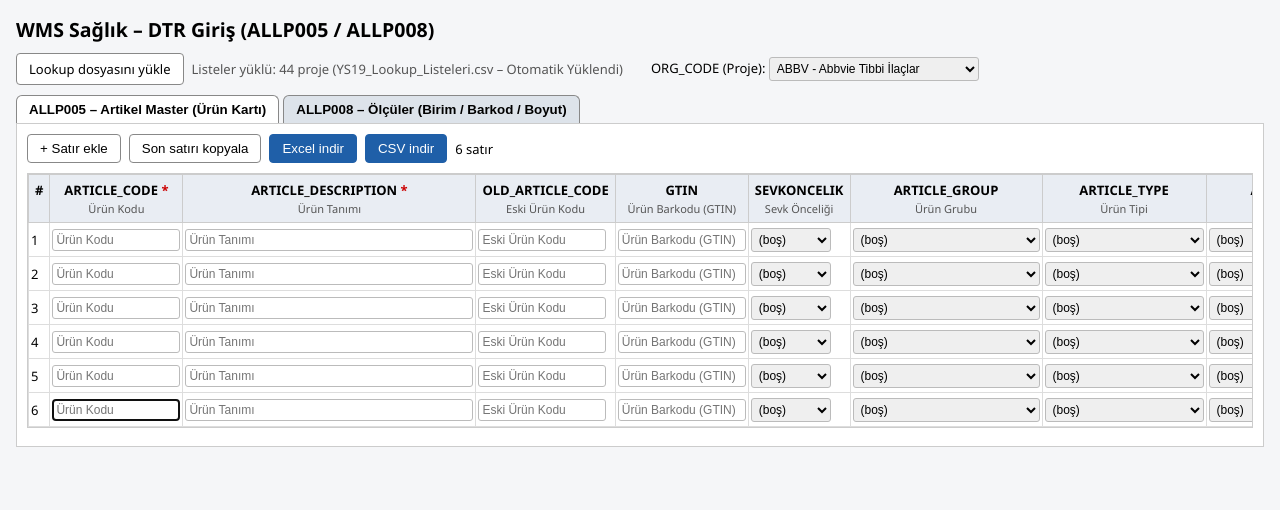
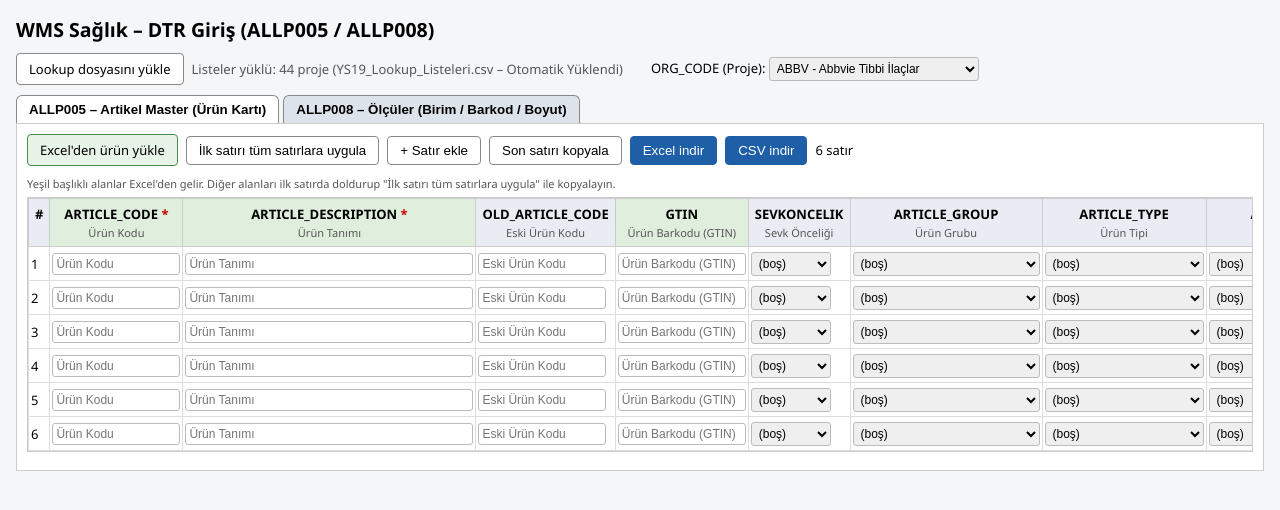
Before and after one commit to KAYA-1453/ALLP-Dtr-Giris, a plain HTML site: page index.html in a window 1280 px wide. Both pictures are taken after a click on the button "Son satırı kopyala". Drawn offline with Linux system fonts and the light colour scheme.

Commit message:
Update index.html

```diff
--- a/index.html
+++ b/index.html
@@ -3,6 +3,7 @@
 <head>
 <meta charset="utf-8">
 <title>ALLP005 / ALLP008 Giriş</title>
+<script src="https://cdn.jsdelivr.net/npm/xlsx@0.18.5/dist/xlsx.full.min.js"></script>
 <style>
 body{font-family:Segoe UI,Arial,sans-serif;font-size:13px;margin:16px;background:#f5f6f8}
 h2{margin:0 0 10px}
@@ -10,6 +11,7 @@ h2{margin:0 0 10px}
 button,.file{padding:6px 12px;border:1px solid #888;border-radius:4px;background:#fff;cursor:pointer}
 button.p{background:#1f5fa8;color:#fff;border-color:#1f5fa8}
 .file input{display:none}
+.file.x{background:#e8f3e8;border-color:#4a8a4a}
 .tabs{display:flex;gap:4px;margin:6px 0 0}
 .tabs button{border-radius:6px 6px 0 0;border-bottom:none;background:#dde3ea;font-weight:600}
 .tabs button.on{background:#fff}
@@ -18,6 +20,7 @@ button.p{background:#1f5fa8;color:#fff;border-color:#1f5fa8}
 .wrap{overflow:auto;max-height:65vh;border:1px solid #ccc}
 table{border-collapse:collapse;white-space:nowrap}
 th{position:sticky;top:0;background:#e9edf3;padding:6px;border:1px solid #ccc;font-weight:600;z-index:1;cursor:help;vertical-align:top}
+th.xl{background:#dfeedd}
 th .tr{display:block;font-weight:400;color:#555;font-size:11px;margin-top:2px}
 td{border:1px solid #ddd;padding:2px}
 input,select{font-size:12px;padding:3px;border:1px solid #bbb;border-radius:3px}
@@ -25,7 +28,9 @@ input.t{width:120px} input.d{width:280px} input.n{width:70px} input.s{width:80px
 select{max-width:210px}
 .err{background:#ffd6d6!important;border-color:#d00!important}
 .req{color:#c00}
+.ok{color:#2a6a2a;margin-top:8px;white-space:pre-line}
 .msg{color:#c00;margin-top:8px;white-space:pre-line}
+.leg{font-size:11px;color:#555;margin-bottom:6px}
 #info{color:#555}
 </style>
 </head>
@@ -42,17 +47,23 @@ select{max-width:210px}
 </div>
 <div class="pane on" id="pane_p5">
  <div class="bar">
+  <label class="file x" title="Başlıklı Excel/CSV: ARTICLE_CODE, ARTICLE_DESCRIPTION, GTIN, MIAD_CHECK, SHELF_LIFE">Excel'den ürün yükle<input type="file" accept=".xlsx,.xls,.csv,.txt" onchange="importExcel('p5',this)"></label>
+  <button onclick="applyFirst('p5')">İlk satırı tüm satırlara uygula</button>
   <button onclick="addRow('p5')">+ Satır ekle</button>
   <button onclick="copyLast('p5')">Son satırı kopyala</button>
   <button class="p" onclick="download('p5','xls')">Excel indir</button>
   <button class="p" onclick="download('p5','csv')">CSV indir</button>
   <span id="cnt_p5"></span>
  </div>
+ <div class="leg">Yeşil başlıklı alanlar Excel'den gelir. Diğer alanları ilk satırda doldurup "İlk satırı tüm satırlara uygula" ile kopyalayın.</div>
  <div class="wrap"><table><thead><tr id="hd_p5"></tr></thead><tbody id="tb_p5"></tbody></table></div>
+ <div class="ok" id="ok_p5"></div>
  <div class="msg" id="msg_p5"></div>
 </div>
 <div class="pane" id="pane_p8">
  <div class="bar">
+  <label class="file x" title="Başlıklı Excel/CSV: ARTICLE_CODE ve GTIN okunur (GTIN → BARCODE_GTIN)">Excel'den ürün yükle<input type="file" accept=".xlsx,.xls,.csv,.txt" onchange="importExcel('p8',this)"></label>
+  <button onclick="applyFirst('p8')">İlk satırı tüm satırlara uygula</button>
   <button onclick="addRow('p8')">+ Satır ekle</button>
   <button onclick="copyLast('p8')">Son satırı kopyala</button>
   <button onclick="importFrom5()">ALLP005'ten ürünleri getir</button>
@@ -60,7 +71,9 @@ select{max-width:210px}
   <button class="p" onclick="download('p8','csv')">CSV indir</button>
   <span id="cnt_p8"></span>
  </div>
+ <div class="leg">Yeşil başlıklı alanlar Excel'den gelir (GTIN → GTIN Barkodu). Diğer alanları ilk satırda doldurup "İlk satırı tüm satırlara uygula" ile kopyalayın.</div>
  <div class="wrap"><table><thead><tr id="hd_p8"></tr></thead><tbody id="tb_p8"></tbody></table></div>
+ <div class="ok" id="ok_p8"></div>
  <div class="msg" id="msg_p8"></div>
 </div>
 <script>
@@ -72,8 +85,10 @@ const PTS=[["0","ÜTS Dışı"],["1","Lotlu Ürün"],["2","Serili Ürün"]];
 const DDO=[["0","Karekodsuz"],["1","Karekodlu"]];
 let DATA={};
 
+// xl: Excel'den okunan kolon -> ekrandaki alan
 const T={
- p5:{name:"ALLP005",uniq:["ARTICLE_CODE"],clear:["ARTICLE_CODE","ARTICLE_DESCRIPTION","OLD_ARTICLE_CODE","GTIN"],cols:[
+ p5:{name:"ALLP005",uniq:["ARTICLE_CODE"],clear:["ARTICLE_CODE","ARTICLE_DESCRIPTION","OLD_ARTICLE_CODE","GTIN"],
+  xl:{ARTICLE_CODE:"ARTICLE_CODE",ARTICLE_DESCRIPTION:"ARTICLE_DESCRIPTION",GTIN:"GTIN",MIAD_CHECK:"MIAD_CHECK",SHELF_LIFE:"SHELF_LIFE"},cols:[
   {k:"ARTICLE_CODE",h:"ARTICLE_CODE",tr:"Ürün Kodu",t:"text",c:"t",req:1,max:40},
   {k:"ARTICLE_DESCRIPTION",h:"ARTICLE_DESCRIPTION",tr:"Ürün Tanımı",t:"text",c:"d",req:1,max:60},
   {k:"OLD_ARTICLE_CODE",h:"OLD_ARTICLE_CODE",tr:"Eski Ürün Kodu",t:"text",c:"t",max:40},
@@ -94,7 +109,8 @@ const T={
   {k:"UOM",h:"UOM",tr:"Temel Birim (Satınalma / Satış)",t:"sel"},
   {k:"MODEL_TYPE",h:"MODEL_TYPE",tr:"Model Tipi",t:"sel"}]},
  p8:{name:"ALLP008",uniq:["ARTICLE_CODE","UOM"],
-  clear:["UOM","QUANTITY","EAN","BARCODE_GTIN","LOT1","LOT2","LENGTH","WIDTH","HEIGHT","WEIGHT"],cols:[
+  clear:["UOM","QUANTITY","EAN","BARCODE_GTIN","LOT1","LOT2","LENGTH","WIDTH","HEIGHT","WEIGHT"],
+  xl:{ARTICLE_CODE:"ARTICLE_CODE",GTIN:"BARCODE_GTIN"},cols:[
   {k:"ARTICLE_CODE",h:"ARTICLE_CODE",tr:"Ürün Kodu",t:"text",c:"t",req:1,max:40},
   {k:"UOM",h:"UOM",tr:"Ölçü Birimi (Adet / Koli / Palet…)",t:"sel",req:1},
   {k:"QUANTITY",h:"QUANTITY",tr:"Birimdeki Adet",t:"dec",c:"n",req:1},
@@ -110,12 +126,14 @@ const T={
 const esc=s=>String(s).replace(/&/g,"&amp;").replace(/</g,"&lt;").replace(/>/g,"&gt;").replace(/"/g,"&quot;");
 const $=id=>document.getElementById(id);
 const orgSel=$("org"),info=$("info");
+const isXL=(t,k)=>Object.values(T[t].xl).includes(k);
 
 function showTab(t){["p5","p8"].forEach(x=>{$("tab_"+x).classList.toggle("on",x===t);$("pane_"+x).classList.toggle("on",x===t);});}
 
-function tip(c){const a=[c.tr];
+function tip(c,t){const a=[c.tr];
  if(c.note)a.push(c.note);
  a.push(c.req?"Zorunlu":"Boş bırakılabilir");
+ if(t&&isXL(t,c.k))a.push("Excel'den yüklenir");
  if(c.t==="sel")a.push("Listeden seçilir");
  if(c.max)a.push("En çok "+c.max+" karakter");
  if(c.t==="num")a.push("Yalnız tam sayı");
@@ -192,17 +210,17 @@ $("lf").onchange=e=>{
 
 function opts(c){const o=DATA[orgSel.value];const L=c.fix||(o&&o[c.l||c.k])||[];
  return '<option value="">(boş)</option>'+L.map(([k,v])=>`<option value="${esc(k)}">${esc(k.trim()===""?"(boşluk)":k)}${v?" - "+esc(v):""}</option>`).join("");}
-function cell(c){const ti=` title="${esc(tip(c))}"`;
+function cell(c,t){const ti=` title="${esc(tip(c,t))}"`;
  if(c.t==="sel")return `<select data-k="${c.k}"${ti}>${opts(c)}</select>`;
  return `<input class="${c.c}" data-k="${c.k}"${ti} placeholder="${esc(c.tr)}" ${c.max?'maxlength="'+c.max+'"':''} ${(c.t==="num"||c.t==="dec")?'inputmode="decimal"':''}>`;}
 const tb=t=>$("tb_"+t);
 function addRow(t,vals){const tr=document.createElement("tr");
- tr.innerHTML="<td></td>"+T[t].cols.map(c=>"<td>"+cell(c)+"</td>").join("")+`<td><button onclick="this.closest('tr').remove();renum('${t}')">Sil</button></td>`;
+ tr.innerHTML="<td></td>"+T[t].cols.map(c=>"<td>"+cell(c,t)+"</td>").join("")+`<td><button onclick="this.closest('tr').remove();renum('${t}')">Sil</button></td>`;
  tb(t).appendChild(tr);if(vals)setVals(tr,vals);renum(t);return tr;}
 function getVals(tr){const o={};tr.querySelectorAll("[data-k]").forEach(e=>o[e.dataset.k]=e.value);return o;}
 function setVals(tr,o){tr.querySelectorAll("[data-k]").forEach(e=>{if(o[e.dataset.k]!==undefined)e.value=o[e.dataset.k];});}
 const isEmpty=tr=>!Object.values(getVals(tr)).some(x=>x!=="");
-function copyLast(t){const r=tb(t).lastElementChild;if(!r){addRow(t);return;}
+function copyLast(t){const r=[...tb(t).rows].reverse().find(x=>!isEmpty(x));if(!r){addRow(t);return;}
  const v=getVals(r);T[t].clear.forEach(k=>v[k]="");
  const n=addRow(t,v);(n.querySelector(t==="p8"?'[data-k="UOM"]':"input")).focus();}
 function renum(t){[...tb(t).rows].forEach((r,i)=>r.cells[0].textContent=i+1);$("cnt_"+t).textContent=tb(t).rows.length+" satır";}
@@ -217,12 +235,55 @@ function importFrom5(){
 orgSel.onchange=()=>{["p5","p8"].forEach(t=>[...tb(t).rows].forEach(tr=>{const v=getVals(tr);
  tr.querySelectorAll("select[data-k]").forEach(s=>{s.innerHTML=opts(T[t].cols.find(x=>x.k===s.dataset.k));});setVals(tr,v);}));};
 
+/* ---- İlk satırı tüm satırlara uygula ---- */
+function applyFirst(t){const m=$("msg_"+t),ok=$("ok_"+t);m.textContent="";ok.textContent="";
+ const rows=[...tb(t).rows].filter(tr=>!isEmpty(tr));
+ if(rows.length<2){m.textContent="Uygulamak için en az iki dolu satır olmalı.";return;}
+ const skip=new Set(["ARTICLE_CODE",...Object.values(T[t].xl)]);
+ const f=getVals(rows[0]),cols=T[t].cols.filter(c=>!skip.has(c.k)&&f[c.k]!=="");
+ if(!cols.length){m.textContent="İlk satırda kopyalanacak alan yok (ürün kodu ve Excel'den gelen alanlar hariç).";return;}
+ if(!confirm(`${cols.map(c=>c.tr).join(", ")}\n\nbu alanlar ${rows.length-1} satıra yazılsın mı?`))return;
+ const v={};cols.forEach(c=>v[c.k]=f[c.k]);
+ rows.slice(1).forEach(tr=>setVals(tr,v));
+ ok.textContent=`${cols.length} alan ${rows.length-1} satıra uygulandı.`;}
+
+/* ---- Excel'den ürün yükleme ---- */
+async function readSheet(file){
+ if(/\.(csv|txt)$/i.test(file.name)){
+  const read=enc=>new Promise(res=>{const r=new FileReader();r.onload=()=>res(r.result);r.readAsText(file,enc);});
+  let t=await read("utf-8");if(t.includes("\ufffd"))t=await read("windows-1254");return parseCSV(t);}
+ if(typeof XLSX==="undefined")throw "Excel okuyucu yüklenemedi (internet bağlantısı gerekli). Dosyayı Excel'de CSV olarak kaydedip yükleyin.";
+ const wb=XLSX.read(await file.arrayBuffer(),{type:"array"}),ws=wb.Sheets[wb.SheetNames[0]];
+ return XLSX.utils.sheet_to_json(ws,{header:1,raw:true,defval:""})
+  .map(r=>r.map(x=>typeof x==="number"?(Number.isInteger(x)?x.toFixed(0):String(x)):String(x)));}
+async function importExcel(t,inp){const file=inp.files[0];inp.value="";if(!file)return;
+ const m=$("msg_"+t),ok=$("ok_"+t);m.textContent="";ok.textContent="";
+ let rows;try{rows=await readSheet(file);}catch(e){m.textContent=String(e);return;}
+ rows=rows.filter(r=>r.some(x=>String(x).trim()!==""));
+ if(rows.length<2){m.textContent="Dosyada başlık satırı ve en az bir ürün satırı olmalı.";return;}
+ const h=rows[0].map(x=>String(x).trim().toUpperCase()),map=T[t].xl,idx={};
+ Object.keys(map).forEach(x=>idx[x]=h.indexOf(x));
+ if(idx.ARTICLE_CODE<0){m.textContent="Dosyanın başlık satırında ARTICLE_CODE kolonu bulunamadı.";return;}
+ const miss=Object.keys(map).filter(x=>idx[x]<0),ex={};
+ [...tb(t).rows].forEach(tr=>{if(isEmpty(tr)){tr.remove();return;}const c=getVals(tr).ARTICLE_CODE.trim();if(c&&!ex[c])ex[c]=tr;});
+ const seen=new Set(),dup=[];let add=0,upd=0;
+ rows.slice(1).forEach((r,i)=>{const code=String(r[idx.ARTICLE_CODE]||"").trim();if(!code)return;
+  if(seen.has(code)){dup.push(code+" (dosya satırı "+(i+2)+")");return;}seen.add(code);
+  const v={};Object.entries(map).forEach(([x,k])=>{if(idx[x]>=0)v[k]=String(r[idx[x]]??"").trim().replace(/[|\r\n\t]/g," ");});
+  if(ex[code]){setVals(ex[code],v);upd++;}else{addRow(t,v);add++;}});
+ if(!tb(t).rows.length)addRow(t);
+ renum(t);
+ ok.textContent=`${file.name}: ${add} ürün eklendi, ${upd} ürün güncellendi.`+(miss.length?` Dosyada bulunmayan kolonlar: ${miss.join(", ")}.`:"");
+ if(dup.length)m.textContent="Dosyada tekrar eden ürün kodları (ilk satır alındı):\n"+dup.join("\n");}
+
+/* ---- kontrol ve indirme ---- */
 function collect(t){const out=[],errs=[],seen={},cols=T[t].cols;
  [...tb(t).rows].forEach((tr,i)=>{tr.querySelectorAll(".err").forEach(e=>e.classList.remove("err"));
   if(isEmpty(tr))return;const v=getVals(tr);
   cols.forEach(c=>{const e=tr.querySelector(`[data-k="${c.k}"]`);let x=v[c.k];const nm=c.tr+" ("+c.h+")";
    if(c.t!=="sel"){x=x.trim().replace(/[|\r\n\t]/g," ");v[c.k]=x;}
    if(c.req&&x===""){e.classList.add("err");errs.push(`Satır ${i+1}: ${nm} zorunlu`);}
+   if(c.max&&x.length>c.max){e.classList.add("err");errs.push(`Satır ${i+1}: ${nm} en çok ${c.max} karakter (şu an ${x.length})`);}
    if(c.t==="num"&&x&&!/^\d+$/.test(x)){e.classList.add("err");errs.push(`Satır ${i+1}: ${nm} yalnız tam sayı olmalı`);}
    if(c.t==="dec"&&x){const re=c.dp?new RegExp("^\\d+(\\.\\d{1,"+c.dp+"})?$"):/^\d+(\.\d+)?$/;
     if(!re.test(x)){e.classList.add("err");errs.push(`Satır ${i+1}: ${nm} sayı olmalı (ondalık ayıraç nokta${c.dp?", en çok "+c.dp+" ondalık":""})`);}}});
@@ -230,7 +291,7 @@ function collect(t){const out=[],errs=[],seen={},cols=T[t].cols;
   if(T[t].uniq.every(k=>v[k]!=="")){if(seen[key]){T[t].uniq.forEach(k=>tr.querySelector(`[data-k="${k}"]`).classList.add("err"));errs.push(`Satır ${i+1}: ${key} satır ${seen[key]} ile mükerrer`);}else seen[key]=i+1;}
   out.push([orgSel.value,...cols.map(c=>v[c.k])]);});
  return {out,errs};}
-function download(t,fmt){const m=$("msg_"+t);
+function download(t,fmt){const m=$("msg_"+t);$("ok_"+t).textContent="";
  if(!orgSel.value){m.textContent="Önce lookup dosyasını yükleyip ORG_CODE seçin.";return;}
  const {out,errs}=collect(t);
  if(!out.length){m.textContent="Dolu satır yok.";return;}
@@ -249,7 +310,7 @@ function download(t,fmt){const m=$("msg_"+t);
  document.body.appendChild(a);a.click();a.remove();}
 
 ["p5","p8"].forEach(t=>{$("hd_"+t).innerHTML="<th>#</th>"+T[t].cols.map(c=>
- `<th title="${esc(tip(c))}">${esc(c.h)}${c.req?' <span class="req">*</span>':''}<span class="tr">${esc(c.tr)}</span></th>`).join("")+"<th></th>";
+ `<th class="${isXL(t,c.k)?"xl":""}" title="${esc(tip(c,t))}">${esc(c.h)}${c.req?' <span class="req">*</span>':''}<span class="tr">${esc(c.tr)}</span></th>`).join("")+"<th></th>";
  for(let i=0;i<5;i++)addRow(t);});
 
 // Sayfa yüklenince otomatik olarak CSV dosyasını çek
```
